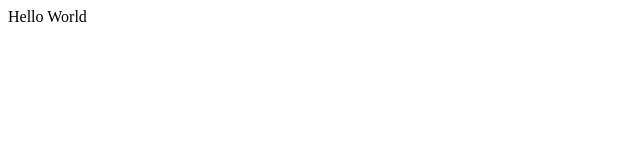
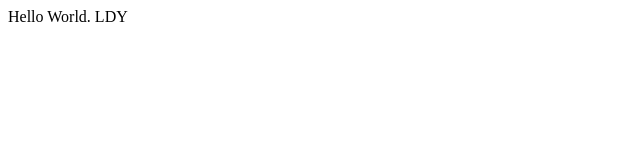
Before and after one commit to ldy32/opentutorials-ldy32, a plain HTML site: page index.html in a window 1280 px wide. Shown: the full height of the page, 0-640 px from the left. Drawn offline with Linux system fonts and the light colour scheme.

Commit message:
cahnge index.html

```diff
--- a/index.html
+++ b/index.html
@@ -19,6 +19,6 @@
 	</head>
 
 	<body>
-		Hello World
+		Hello World. LDY
 	</body>
 </html>
```
